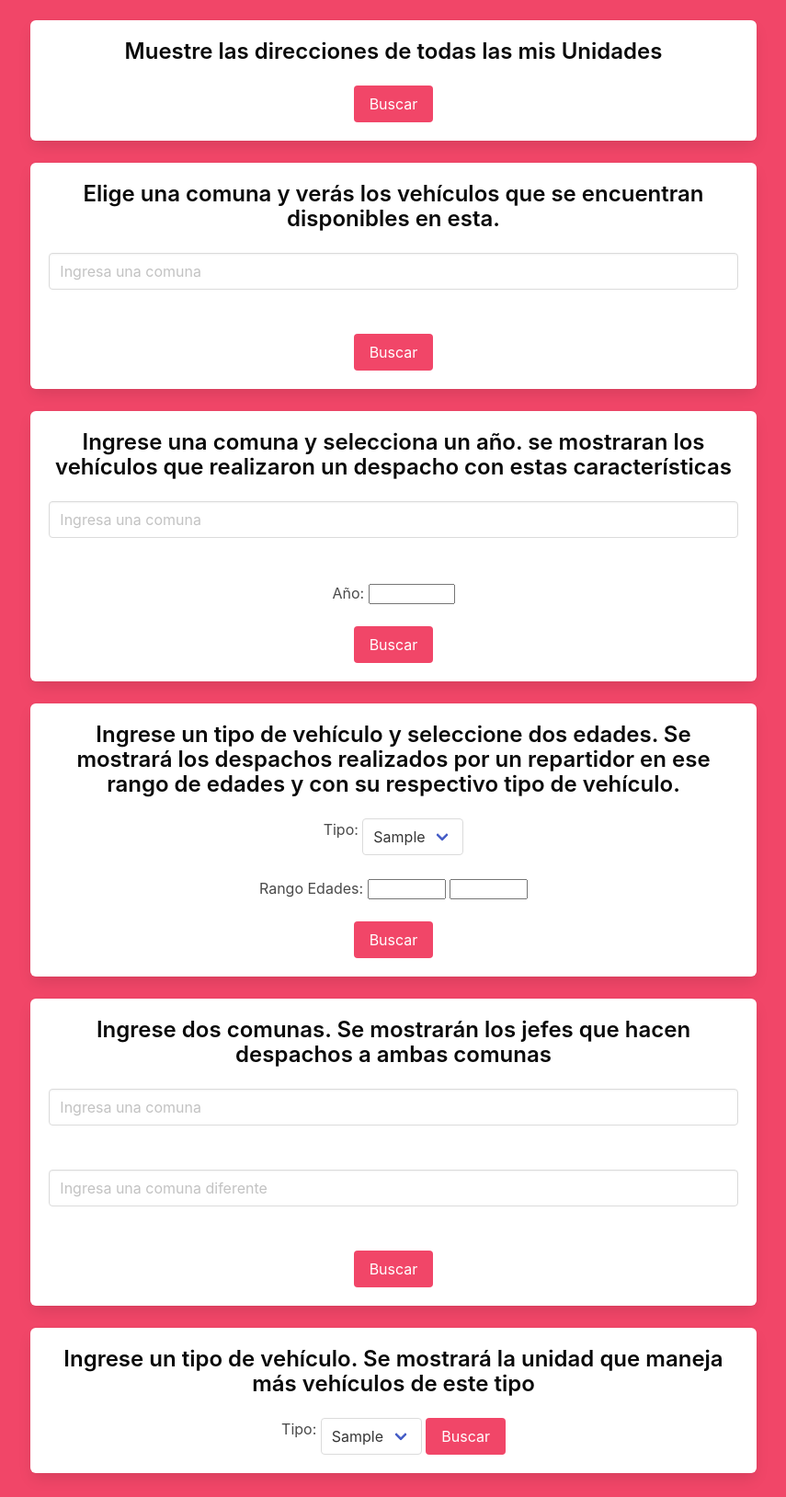
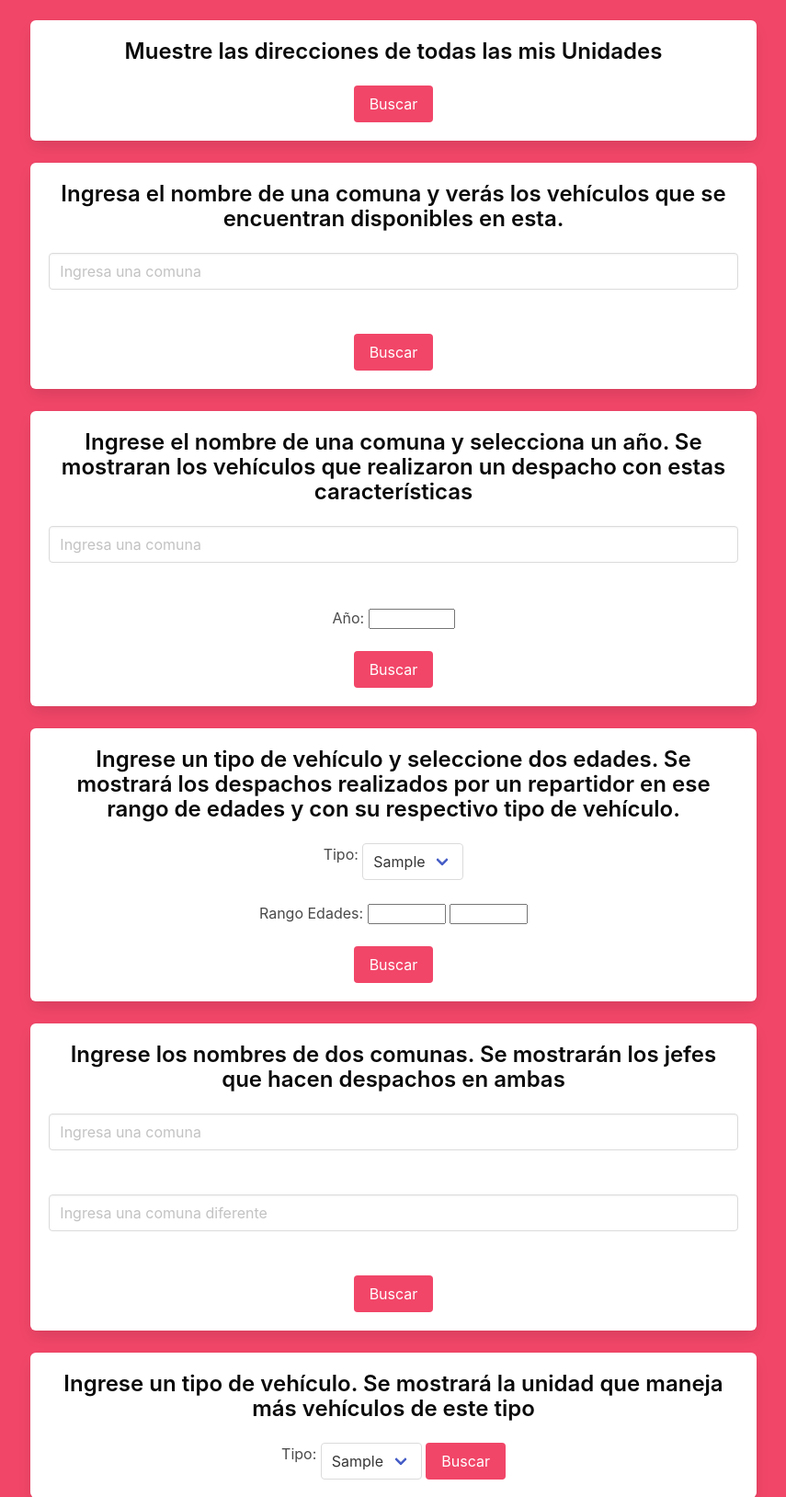
Before and after one commit to sebalepe/Base_datos, a PHP site: page / in a window 1280 px wide; the page is wider, and only the part inside the window is pictured. Shown: the part 558-2186 px from the top of that part at 92% size, without its empty margins (216-1071 px from the left). Run offline with PHP 8.4, Linux system fonts and the light colour scheme; tables that the repository leaves empty or names only in its code hold one stand-in row (values such as "Sample post"); some libraries are stand-ins or nearby versions.

Commit message:
fix matching parcial

```diff
--- a/Sites/index.php
+++ b/Sites/index.php
@@ -30,7 +30,7 @@
               </div>
               <div class="tile is-8 is-child box">
                 <h3 class="title is-4 has-text-black" align="center">
-                  Elige una comuna y verás los vehículos que se encuentran disponibles en esta.
+                  Ingresa el nombre de una comuna y verás los vehículos que se encuentran disponibles en esta.
                 </h3>
                 <div align="center">
                   <form align="center" action="consultas/vehiculos_comuna.php" method="post">
@@ -47,7 +47,7 @@
                 </div>
               </div>
               <div class="tile is-8 is-child box">
-                <h3 class="title is-4 has-text-black" align="center"> Ingrese una comuna y selecciona un año. se mostraran los vehículos
+                <h3 class="title is-4 has-text-black" align="center"> Ingrese el nombre de una comuna y selecciona un año. Se mostraran los vehículos
                 que realizaron un despacho con estas características</h3>
 
                 <div align="center">
@@ -100,8 +100,7 @@
                 </div>
               </div>
               <div class="tile is-8 is-child box">
-              <h3 class="title is-4 has-text-black" align="center">Ingrese dos comunas. Se mostrarán los jefes que hacen despachos a
-              ambas comunas</h3>
+              <h3 class="title is-4 has-text-black" align="center">Ingrese los nombres de dos comunas. Se mostrarán los jefes que hacen despachos en ambas</h3>
                 <div align="center">
                   <form align="center" action="consultas/jefes_comunas.php" method="post">
                     <div class="field-body">
```
